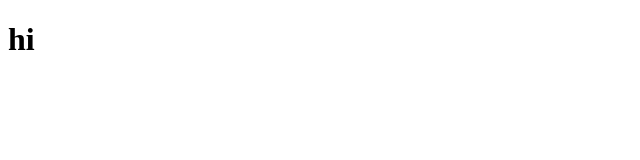
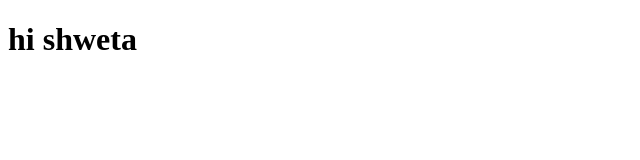
Before and after one commit to vickychhetri/dalipgit, a plain HTML site: page index.html in a window 1280 px wide. Shown: the whole page, without its empty margins (0-640 px from the left). Drawn offline with Linux system fonts and the light colour scheme.

Commit message:
cml added shwe

```diff
--- a/index.html
+++ b/index.html
@@ -8,6 +8,6 @@
 </head>
 <body>
 
-    <h1> hi </h1>
+    <h1> hi shweta </h1>
 </body>
 </html>
```
